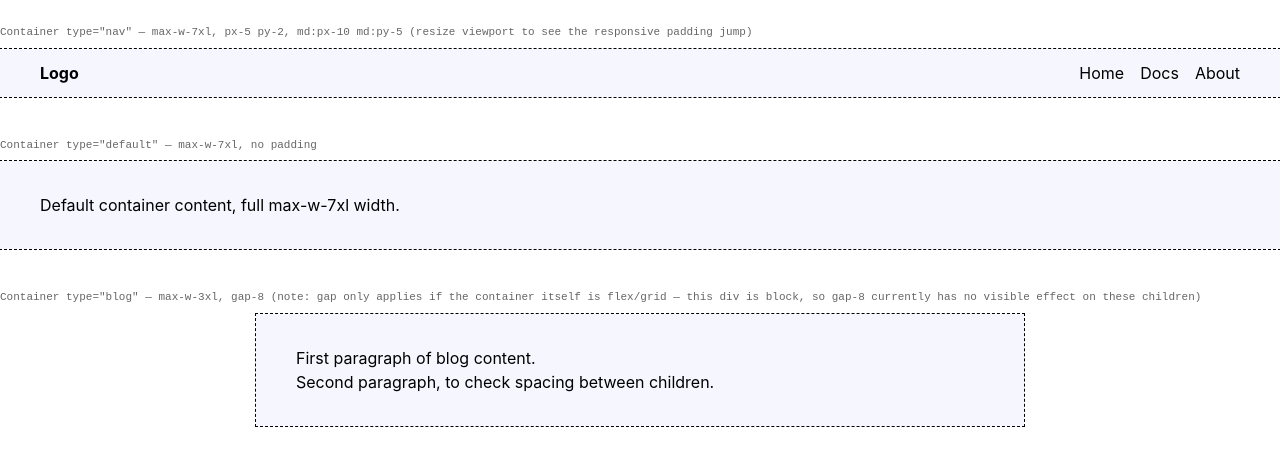
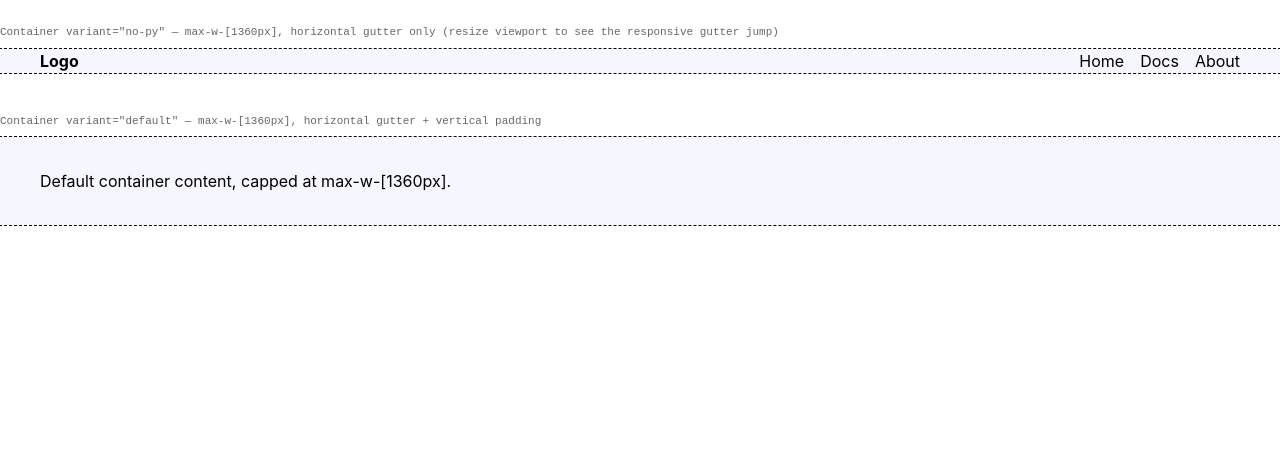
Before and after one commit to mahryme/mahry-ds, a React (Vite) app: page / in a window 1280 px wide. Shown: the top 466 px of the page. Built offline with nearby package versions, Linux system fonts and the light colour scheme.

Commit message:
feat: update Container component to use variant prop and enhance documentation

```diff
--- a/package.json
+++ b/package.json
@@ -9,7 +9,7 @@
     "publishConfig": {
         "access": "public"
     },
-    "version": "0.5.0",
+    "version": "0.6.0",
     "type": "module",
     "types": "./dist/index.d.ts",
     "files": [
--- a/src/components/atoms/container/Container.md
+++ b/src/components/atoms/container/Container.md
@@ -1,12 +1,7 @@
-<!-- Written directly, not sourced from Figma — Container has no Figma component yet.
-     Regenerate/reconcile via figma-descriptor once one exists. -->
-
-Layout primitive that horizontally centers content and constrains it to a maximum width. Wraps page-level sections, navigation bars, or content columns; not a general-purpose box.
+Full-width layout wrapper that sets a section's horizontal page gutter and, in the default variant, its vertical padding. Content is placed inside it; a section holds one Container. On desktop, content is capped at 1360 and the container is centred once the viewport exceeds 1440. Carries no background of its own.
 
 ## Variants
 
-**default** — standard max-width for page sections and general content areas.
+**default** — adds vertical padding on top of the horizontal gutter; for a section that stands alone, with no adjacent band supplying its top and bottom spacing, e.g. the home section, which holds its own header.
 
-**nav** — same max-width as default, with compact vertical padding for navigation bars.
-
-**blog** — narrower max-width for long-form reading content such as article bodies.
+**no-py** — horizontal gutter only, no vertical padding; for a section that sits between bands that already supply vertical spacing, e.g. the header and footer on the article and cases pages. Content starts at the container's top edge.
--- a/src/components/atoms/container/Container.tsx
+++ b/src/components/atoms/container/Container.tsx
@@ -2,15 +2,14 @@ import * as React from "react";
 import { cva, type VariantProps } from "class-variance-authority";
 import { cn } from "../../../lib/utils";
 
-export const containerVariants = cva("mx-auto w-full", {
+export const containerVariants = cva("mx-auto w-full max-w-[1360px]", {
     variants: {
-        type: {
-            default: "max-w-[1360px] px-5 py-5 md:px-10 md:py-8",
-            nav: "max-w-[1360px] px-5 py-2 md:px-10 md:py-3",
-            blog: "max-w-3xl px-5 py-5 md:px-10 md:py-8",
+        variant: {
+            default: "px-5 py-5 md:px-10 md:py-8",
+            "no-py": "px-5 py-0 md:px-10 md:py-0",
         },
     },
-    defaultVariants: { type: "default" },
+    defaultVariants: { variant: "default" },
 });
 
 export type ContainerProps = React.HTMLAttributes<HTMLDivElement> &
@@ -18,12 +17,12 @@ export type ContainerProps = React.HTMLAttributes<HTMLDivElement> &
 
 export function Container({
     className,
-    type,
+    variant,
     children,
     ...props
 }: ContainerProps) {
     return (
-        <div className={cn(containerVariants({ type, className }))} {...props}>
+        <div className={cn(containerVariants({ variant, className }))} {...props}>
             {children}
         </div>
     );
--- a/src/main.tsx
+++ b/src/main.tsx
@@ -28,11 +28,11 @@ createRoot(document.getElementById("root")!).render(
         <div style={{ display: "grid", gap: 40, padding: "24px 0" }}>
             <section>
                 <Label>
-                    Container type=&quot;nav&quot; — max-w-7xl, px-5 py-2,
-                    md:px-10 md:py-5 (resize viewport to see the responsive
-                    padding jump)
+                    Container variant=&quot;no-py&quot; — max-w-[1360px], horizontal
+                    gutter only (resize viewport to see the responsive
+                    gutter jump)
                 </Label>
-                <Container type="nav" style={boundary}>
+                <Container variant="no-py" style={boundary}>
                     <div
                         style={{
                             display: "flex",
@@ -52,23 +52,11 @@ createRoot(document.getElementById("root")!).render(
 
             <section>
                 <Label>
-                    Container type=&quot;default&quot; — max-w-7xl, no padding
+                    Container variant=&quot;default&quot; — max-w-[1360px],
+                    horizontal gutter + vertical padding
                 </Label>
                 <Container style={boundary}>
-                    <p>Default container content, full max-w-7xl width.</p>
-                </Container>
-            </section>
-
-            <section>
-                <Label>
-                    Container type=&quot;blog&quot; — max-w-3xl, gap-8 (note:
-                    gap only applies if the container itself is flex/grid —
-                    this div is block, so gap-8 currently has no visible
-                    effect on these children)
-                </Label>
-                <Container type="blog" style={boundary}>
-                    <p>First paragraph of blog content.</p>
-                    <p>Second paragraph, to check spacing between children.</p>
+                    <p>Default container content, capped at max-w-[1360px].</p>
                 </Container>
             </section>
         </div>
```
Also changed, not shown: 2 other files (tests, documents, lock files or other folders).
